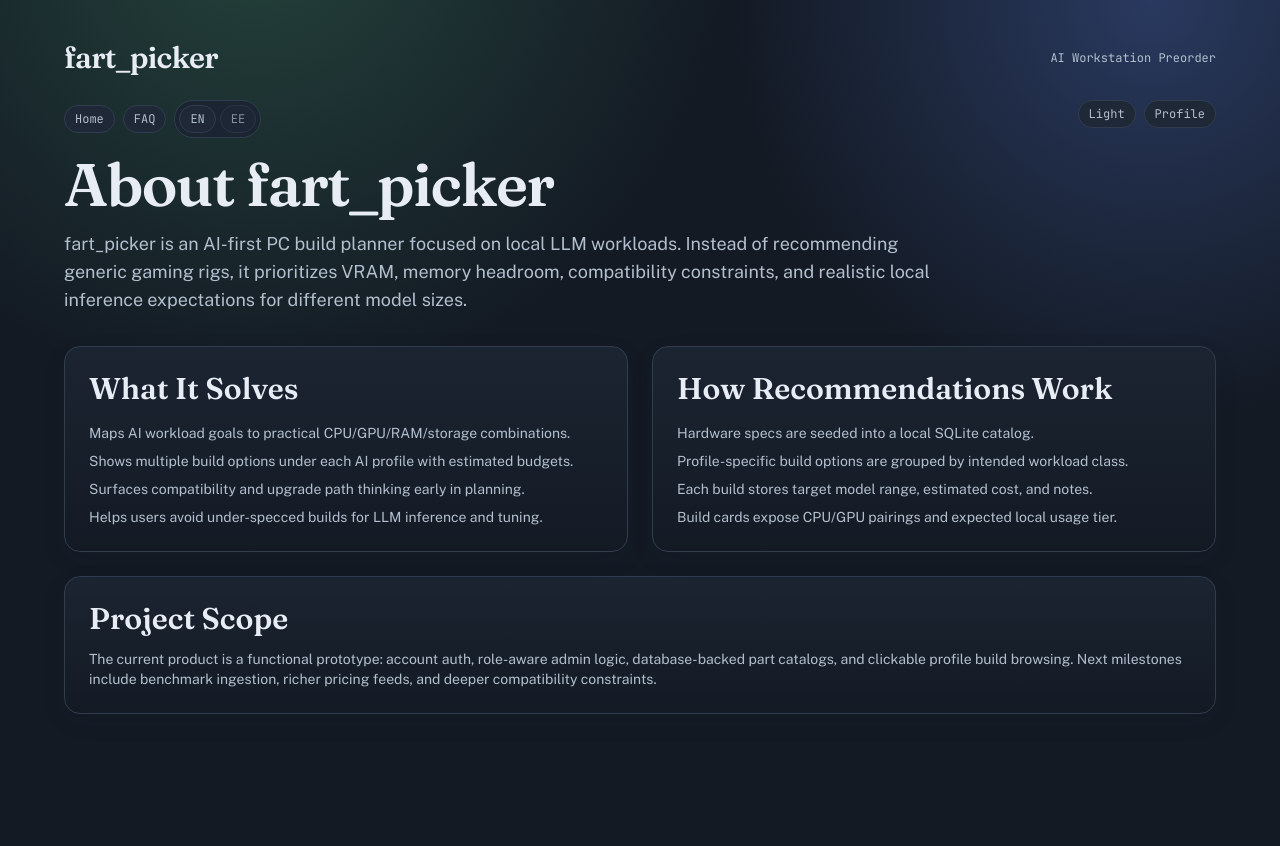
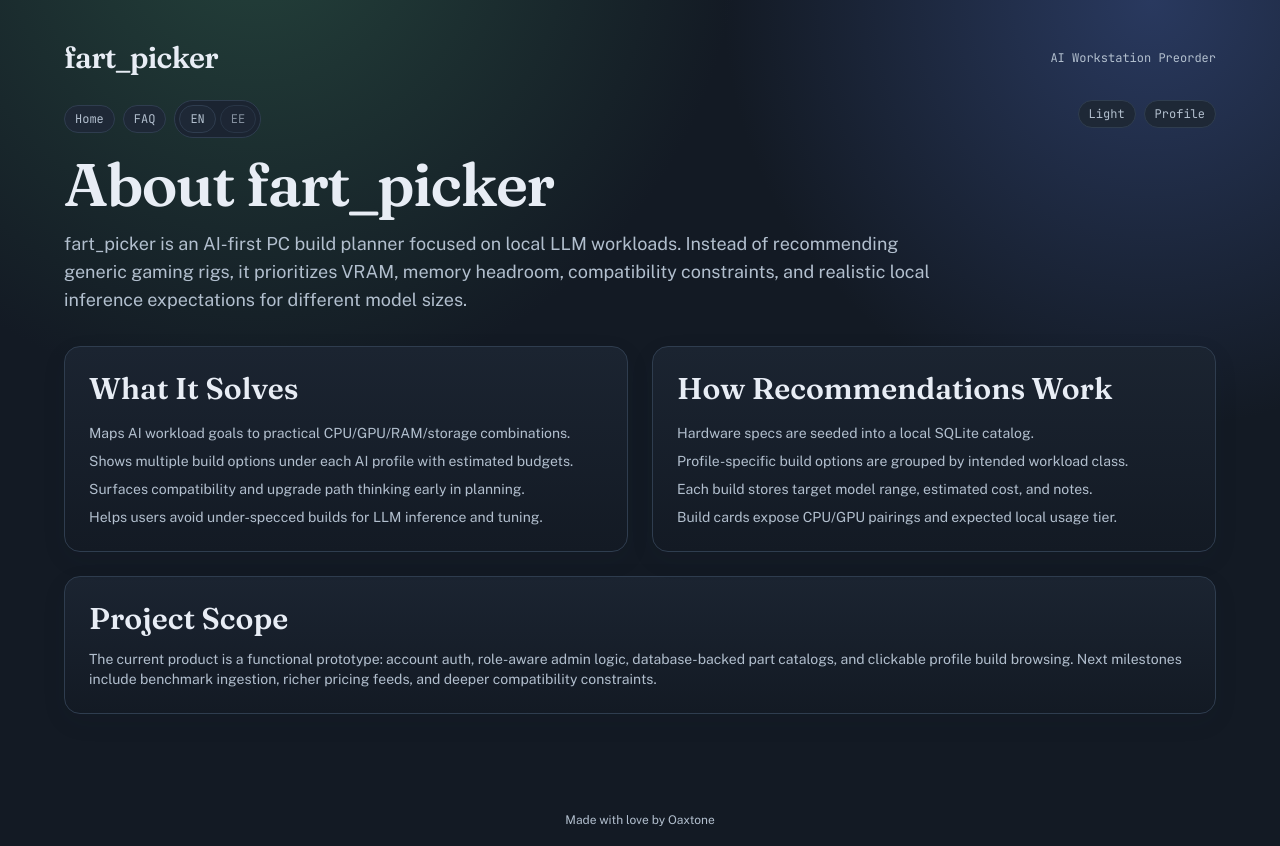
Before and after one commit to tamkivi/fart_picker, a Next.js app: page /about in a window 1280 px wide. Before the commit the page ends 800 px from the top, so only its background shows below. Built offline with nearby package versions, Linux system fonts and the light colour scheme; no server answers.

Commit message:
Add global Oaxtone footer and increase possible builds spacing

```diff
--- a/src/app/layout.tsx
+++ b/src/app/layout.tsx
@@ -35,7 +35,12 @@ export default async function RootLayout({
       <body
         className={`${publicSans.variable} ${fraunces.variable} ${jetBrainsMono.variable} antialiased`}
       >
-        {children}
+        <div className="flex min-h-screen flex-col">
+          <div className="flex-1">{children}</div>
+          <footer className="px-6 pb-[1.5em] pt-[1em] text-center text-xs text-[color:var(--muted)]">
+            Made with love by Oaxtone
+          </footer>
+        </div>
       </body>
     </html>
   );
--- a/src/components/profile-builds-browser.tsx
+++ b/src/components/profile-builds-browser.tsx
@@ -100,7 +100,7 @@ export function ProfileBuildsBrowser({
         })}
       </div>
 
-      <section ref={possibleBuildsRef} className="wireframe-panel mt-14 p-6">
+      <section ref={possibleBuildsRef} className="wireframe-panel mt-16 p-6">
         <div className="mb-4 flex items-center justify-between gap-3">
           <div>
             <h3 className="font-display text-3xl font-semibold">Possible Builds</h3>
```
